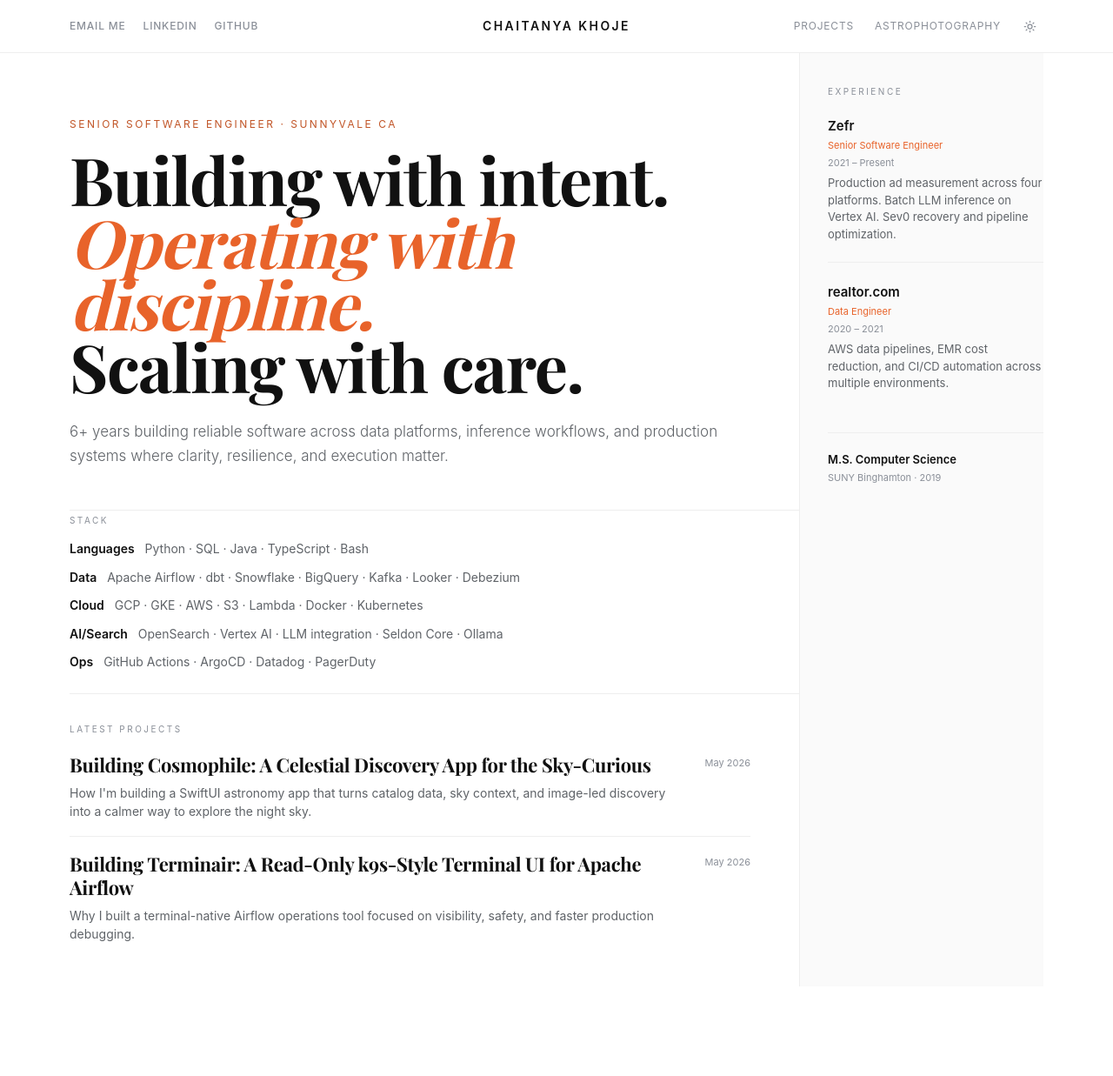
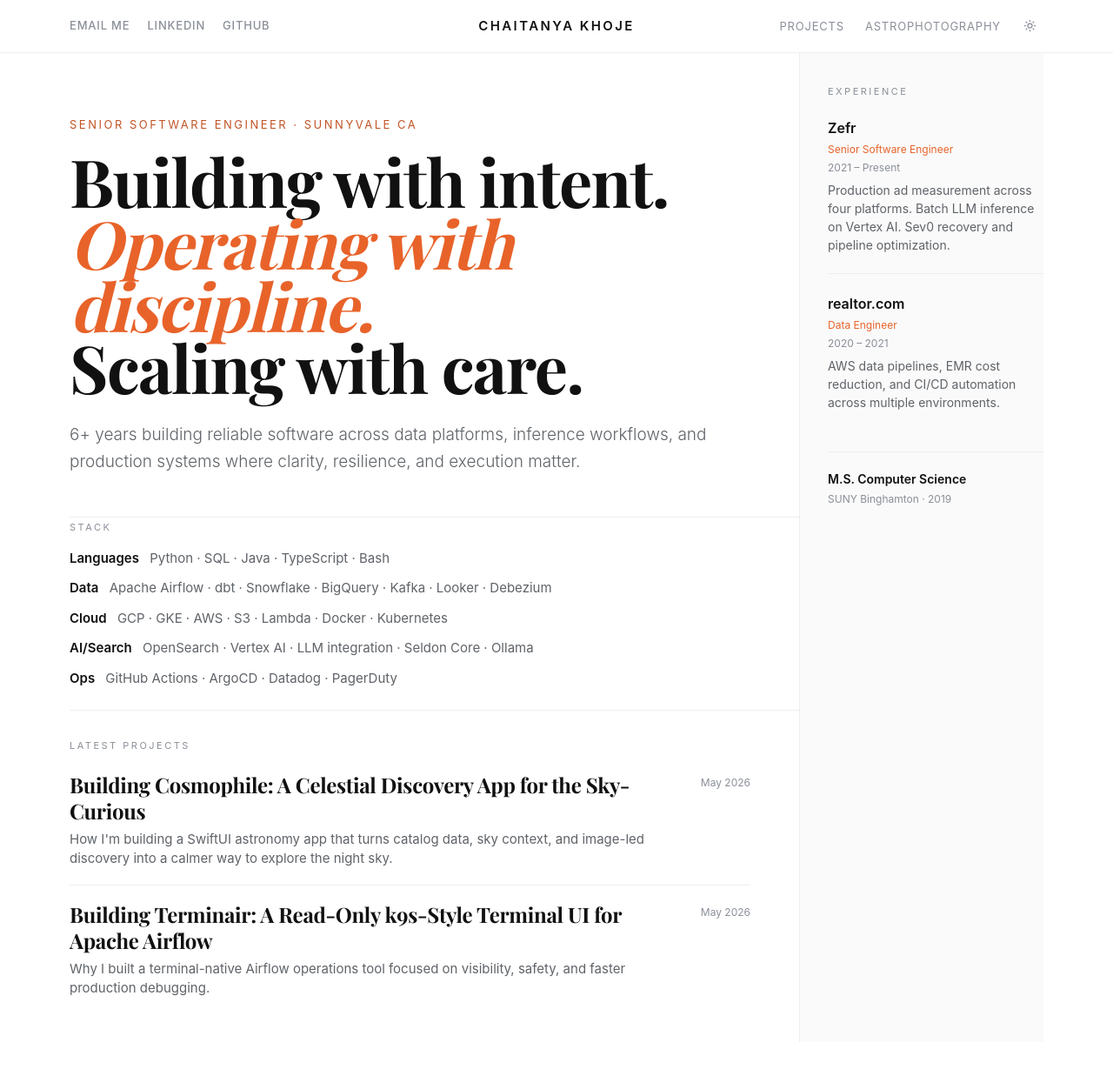
Before and after one commit to ChaitanyaKhoje/chaitanyakhoje.github.io, a Jekyll site: the page built from index.html, in a window 1280 px wide and 1294 px high. Shown: the top 1237 px of the window at 87% size. Built offline with Jekyll 4.4.1, drawn with Linux system fonts in a browser that asks for light colours; some web fonts are replaced.

Commit message:
fix: increase site typography

```diff
--- a/assets/css/portfolio.css
+++ b/assets/css/portfolio.css
@@ -36,7 +36,7 @@ body {
   background: var(--bg);
   color: var(--ink);
   font-family: var(--sans);
-  font-size: 16px;
+  font-size: 17px;
   line-height: 1.6;
   -webkit-font-smoothing: antialiased;
   transition: background 0.2s, color 0.2s;
@@ -127,7 +127,7 @@ body.astro-page .article-shell {
   justify-self: start;
   min-width: 0;
   color: color-mix(in srgb, var(--accent) 82%, var(--ink));
-  font-size: 12px;
+  font-size: 13px;
   font-weight: 500;
   letter-spacing: 2.4px;
   line-height: 1.2;
@@ -143,7 +143,7 @@ body.astro-page .article-shell {
 
 .nav-name {
   font-family: var(--mono);
-  font-size: 14px;
+  font-size: 15px;
   font-weight: 600;
   letter-spacing: 2.4px;
   line-height: 1.2;
@@ -163,7 +163,7 @@ body.astro-page .article-shell {
 
 .nav-link {
   font-family: var(--mono);
-  font-size: 12px;
+  font-size: 13px;
   color: var(--ink-faint);
   text-decoration: none;
   padding: 7px 10px;
@@ -186,6 +186,7 @@ body.astro-page .article-shell {
   border-radius: 0;
   background: transparent;
   box-shadow: none;
+  font-size: 13px;
 }
 
 .nav-link-inline:hover {
@@ -249,7 +250,7 @@ body.astro-page .article-shell {
 
 .hero-role {
   font-family: var(--mono);
-  font-size: 12px;
+  font-size: 13px;
   color: color-mix(in srgb, var(--accent) 82%, var(--ink));
   letter-spacing: 2.5px;
   text-transform: uppercase;
@@ -272,7 +273,7 @@ body.astro-page .article-shell {
 }
 
 .hero-bio {
-  font-size: 17px;
+  font-size: 19px;
   font-weight: 300;
   color: var(--ink-soft);
   line-height: 1.65;
@@ -297,7 +298,7 @@ body.astro-page .article-shell {
 
 .tech-strip-label {
   font-family: var(--mono);
-  font-size: 10px;
+  font-size: 11px;
   color: var(--ink-faint);
   letter-spacing: 2.5px;
   text-transform: uppercase;
@@ -310,7 +311,7 @@ body.astro-page .article-shell {
 
 .tech-groups {
   font-family: var(--mono);
-  font-size: 14px;
+  font-size: 15px;
   color: var(--ink-soft);
   line-height: 1.9;
   display: grid;
@@ -335,7 +336,7 @@ body.astro-page .article-shell {
 
 .section-label {
   font-family: var(--mono);
-  font-size: 10px;
+  font-size: 11px;
   color: var(--ink-faint);
   letter-spacing: 2.5px;
   text-transform: uppercase;
@@ -357,7 +358,7 @@ body.astro-page .article-shell {
 
 .post-title {
   font-family: var(--serif);
-  font-size: 22px;
+  font-size: 24px;
   color: var(--ink);
   line-height: 1.25;
   letter-spacing: -0.3px;
@@ -369,14 +370,14 @@ body.astro-page .article-shell {
 .post-title:hover { color: var(--accent); }
 
 .post-desc {
-  font-size: 14px;
+  font-size: 15px;
   color: var(--ink-soft);
   line-height: 1.5;
 }
 
 .post-date {
   font-family: var(--mono);
-  font-size: 11px;
+  font-size: 12px;
   color: var(--ink-faint);
   white-space: nowrap;
   padding-top: 3px;
@@ -393,7 +394,7 @@ body.astro-page .article-shell {
 
 .sidebar-label {
   font-family: var(--mono);
-  font-size: 10px;
+  font-size: 11px;
   color: var(--ink-faint);
   letter-spacing: 2.5px;
   text-transform: uppercase;
@@ -434,7 +435,7 @@ body.astro-page .article-shell {
 .exp-item:last-of-type { border-bottom: none; margin-bottom: 0; }
 
 .exp-co {
-  font-size: 15px;
+  font-size: 16px;
   font-weight: 600;
   color: var(--ink);
   margin-bottom: 2px;
@@ -442,20 +443,20 @@ body.astro-page .article-shell {
 
 .exp-role {
   font-family: var(--mono);
-  font-size: 11px;
+  font-size: 12px;
   color: var(--accent);
   margin-bottom: 2px;
 }
 
 .exp-date {
   font-family: var(--mono);
-  font-size: 11px;
+  font-size: 12px;
   color: var(--ink-faint);
   margin-bottom: 5px;
 }
 
 .exp-desc {
-  font-size: 13px;
+  font-size: 14px;
   color: var(--ink-soft);
   line-height: 1.5;
 }
@@ -470,7 +471,7 @@ body.astro-page .article-shell {
   appearance: none;
   margin: 4px 0 22px;
   font-family: var(--mono);
-  font-size: 11px;
+  font-size: 12px;
   letter-spacing: 1.8px;
   text-transform: uppercase;
   color: var(--ink-faint);
@@ -553,7 +554,7 @@ body.astro-page .article-shell {
 
 .experience-modal-label {
   font-family: var(--mono);
-  font-size: 10px;
+  font-size: 11px;
   color: var(--ink-faint);
   letter-spacing: 2.5px;
   text-transform: uppercase;
@@ -562,7 +563,7 @@ body.astro-page .article-shell {
 
 .experience-modal-title {
   font-family: var(--serif);
-  font-size: 34px;
+  font-size: 36px;
   line-height: 1.08;
   letter-spacing: -0.8px;
   min-height: 1em;
@@ -601,7 +602,7 @@ body.modal-open {
 }
 
 .edu-degree {
-  font-size: 13px;
+  font-size: 14px;
   font-weight: 600;
   color: var(--ink);
   margin-bottom: 2px;
@@ -609,7 +610,7 @@ body.modal-open {
 
 .edu-school {
   font-family: var(--mono);
-  font-size: 11px;
+  font-size: 12px;
   color: var(--ink-faint);
 }
 
@@ -635,7 +636,7 @@ body.modal-open {
 
 .experience-block h2 {
   font-family: var(--serif);
-  font-size: 32px;
+  font-size: 34px;
   line-height: 1.1;
   letter-spacing: -0.7px;
   margin: 0 0 8px;
@@ -643,7 +644,7 @@ body.modal-open {
 
 .experience-meta {
   font-family: var(--mono);
-  font-size: 12px;
+  font-size: 13px;
   color: var(--ink-faint);
   letter-spacing: 1.8px;
   text-transform: uppercase;
@@ -651,7 +652,7 @@ body.modal-open {
 }
 
 .experience-block h3 {
-  font-size: 20px;
+  font-size: 22px;
   font-weight: 600;
   margin: 1.4em 0 0.45em;
 }
@@ -781,7 +782,7 @@ body.modal-open {
 
 .article-toc-label {
   font-family: var(--mono);
-  font-size: 10px;
+  font-size: 11px;
   color: var(--ink-faint);
   letter-spacing: 2.4px;
   text-transform: uppercase;
@@ -795,7 +796,7 @@ body.modal-open {
 
 .article-toc-link {
   color: var(--ink-faint);
-  font-size: 13px;
+  font-size: 14px;
   line-height: 1.35;
   text-decoration: none;
   transform-origin: left center;
@@ -814,7 +815,7 @@ body.modal-open {
 
 .article-toc-h3 {
   padding-left: 12px;
-  font-size: 12px;
+  font-size: 13px;
   opacity: 0.82;
 }
 
@@ -831,7 +832,7 @@ body.modal-open {
   border-radius: 999px;
   cursor: pointer;
   font-family: var(--mono);
-  font-size: 18px;
+  font-size: 19px;
   line-height: 1;
   opacity: 0;
   pointer-events: none;
@@ -860,7 +861,7 @@ body.modal-open {
   display: inline-flex;
   align-items: center;
   gap: 6px;
-  font-size: 14px;
+  font-size: 15px;
   color: var(--ink-soft);
   text-decoration: none;
   margin-bottom: 28px;
@@ -879,7 +880,7 @@ body.modal-open {
   display: flex;
   align-items: center;
   gap: 10px;
-  font-size: 13px;
+  font-size: 14px;
   font-family: var(--mono);
   color: var(--ink-faint);
   margin-bottom: 16px;
@@ -889,7 +890,7 @@ body.modal-open {
 .post-h1 {
   font-family: var(--serif);
   font-weight: 700;
-  font-size: clamp(40px, 5.4vw, 58px);
+  font-size: clamp(42px, 5.4vw, 58px);
   line-height: 1.05;
   letter-spacing: -1.4px;
   margin-bottom: 16px;
@@ -897,7 +898,7 @@ body.modal-open {
 }
 
 .post-subtitle {
-  font-size: 21px;
+  font-size: 23px;
   color: var(--ink-soft);
   line-height: 1.5;
   text-wrap: pretty;
@@ -911,7 +912,7 @@ body.modal-open {
 }
 
 .post-header-tag {
-  font-size: 13px;
+  font-size: 14px;
   color: var(--ink-soft);
   padding: 3px 10px;
   background: var(--bg-sub);
@@ -930,12 +931,12 @@ body.modal-open {
 .post-header-tag:active { transform: translateY(0) scale(0.98); }
 
 /* Prose */
-.prose { font-size: 18px; line-height: 1.75; }
+.prose { font-size: 19px; line-height: 1.75; }
 .prose p { margin-bottom: 1.4em; }
 
 .prose h2 {
   font-family: var(--serif);
-  font-size: 28px;
+  font-size: 30px;
   font-weight: 700;
   letter-spacing: -0.5px;
   margin: 2.2em 0 0.7em;
@@ -943,7 +944,7 @@ body.modal-open {
 }
 
 .prose h3 {
-  font-size: 21px;
+  font-size: 23px;
   font-weight: 600;
   margin: 1.8em 0 0.5em;
   scroll-margin-top: calc(var(--nav-h) + 24px);
@@ -963,7 +964,7 @@ body.modal-open {
 
 .prose code {
   font-family: var(--code);
-  font-size: 0.88em;
+  font-size: 0.9em;
   background: var(--bg-sub);
   border: 1px solid var(--rule);
   padding: 1px 6px;
@@ -978,7 +979,7 @@ body.modal-open {
   margin: 1.8em 0;
   overflow-x: auto;
   font-family: var(--code);
-  font-size: 14px;
+  font-size: 15px;
   line-height: 1.65;
 }
 
@@ -986,7 +987,7 @@ body.modal-open {
   background: none;
   border: none;
   padding: 0;
-  font-size: 14px;
+  font-size: 15px;
 }
 
 .prose blockquote {
@@ -1066,11 +1067,11 @@ body.modal-open {
   }
 
   .post-h1 {
-    font-size: clamp(36px, 11vw, 48px);
+    font-size: clamp(38px, 11vw, 50px);
   }
 
   .prose {
-    font-size: 17px;
+    font-size: 18px;
   }
 
   .to-top-button {
```
